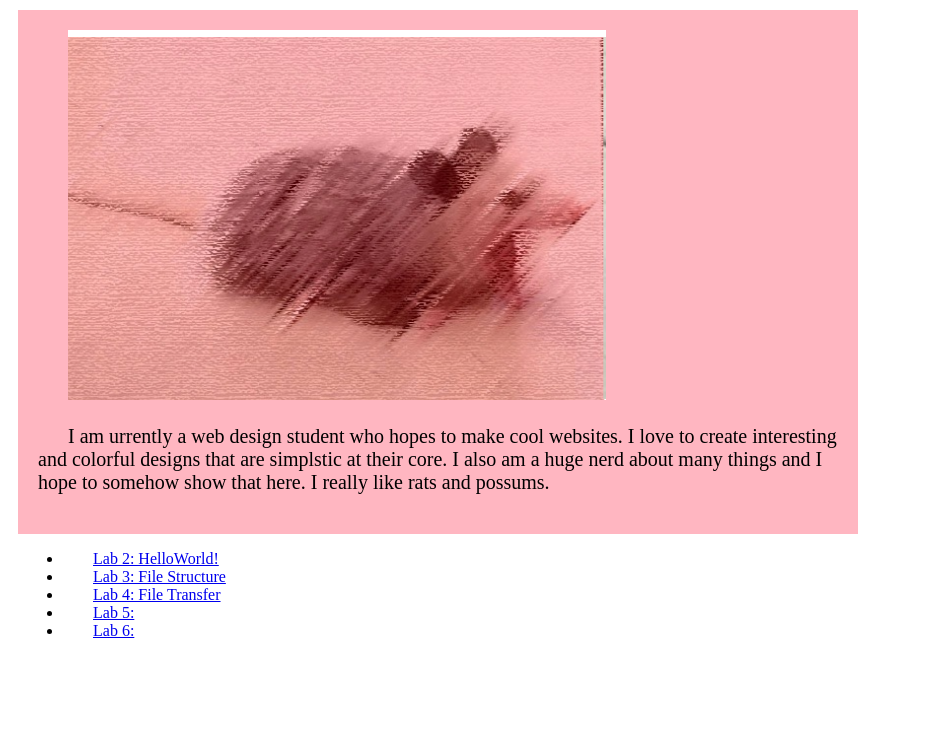
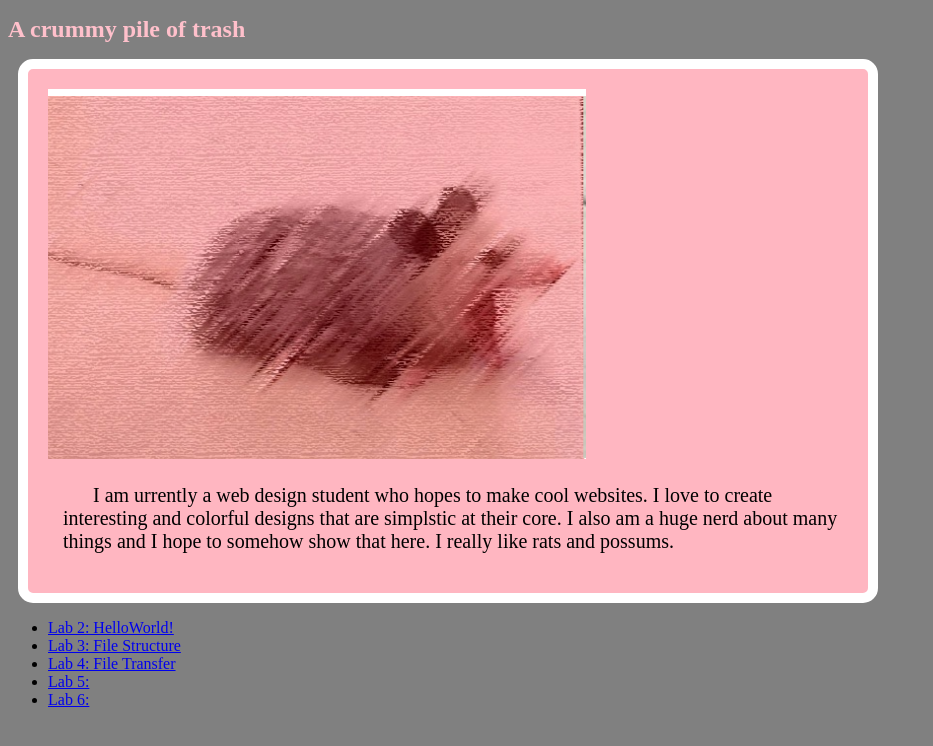
Before and after one commit to AWooddy/cst252, a plain HTML site: page index.html in a window 1280 px wide. Shown: the whole page, without its empty margins (0-933 px from the left). Drawn offline with Linux system fonts and the light colour scheme.

Commit message:
I think i did it

```diff
--- a/css/site.css
+++ b/css/site.css
@@ -4,12 +4,15 @@ title {
   font-size: 150%
 }
 
+body {
+	background-color: grey;
+}
+
 p {
-font family: "Comic Sans MS";
+font family: "arial";
 text-indent: 30px;
 margin-left: 15px;
 }
-
 
 
 #content {
--- a/index.html
+++ b/index.html
@@ -1,7 +1,7 @@
 <!DOCTYPE html>
 <html>
  <head>
-	<title> A crummy pile of trash </title>
+	<h1> A crummy pile of trash </h1>
     <link rel="stylesheet" type="text/css" href="site.css">
  </head>
 <body>
--- a/site.css
+++ b/site.css
@@ -1,16 +1,25 @@
 
-title {
+h1 {
   color: pink;
-  font-size: 150%
+  font-size: 150%;
 }
 
-div{
-font family: "Comic Sans MS";
+
+
+body {
+	background-color: grey;
+}
+
+p {
+font family: "arial";
 text-indent: 30px;
 margin-left: 15px;
 }
 
+
 #content {
+
+  border-radius: 15;
   background-color: #FFB6C1;
   width: 800px;
   min-height: 400px;
@@ -18,4 +27,6 @@ margin-left: 15px;
   margin: 10px;
   border: solid 2px ##8B008B;
   font-size: 20px;
+  border: 10px solid white;
+  border-radius: 15px;
 }
```
